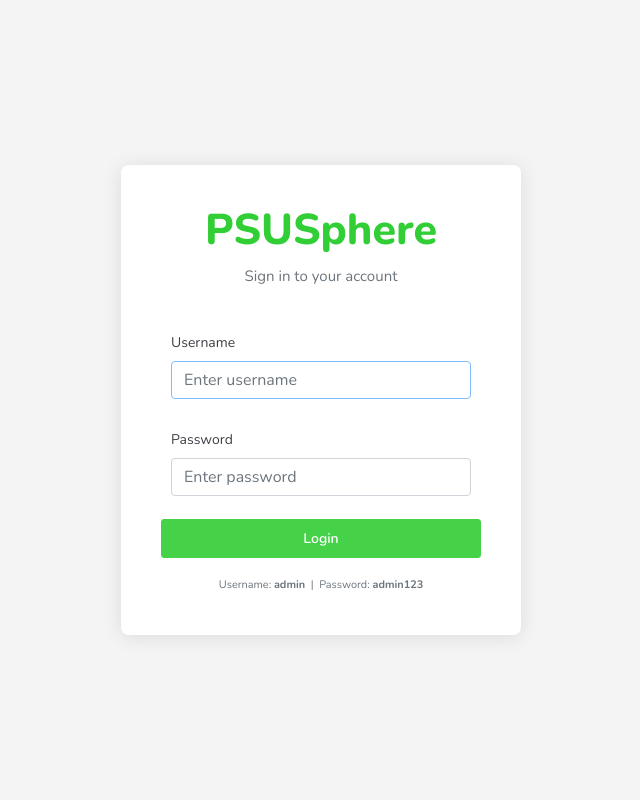
After one commit to snyb1010/PSUSphere, a Django app: page /login/ in a window 1280 px wide. The commit adds this page. Shown: the whole page, without its empty margins (319-959 px from the left). Run offline with Django 5.2, Linux system fonts and the light colour scheme; some libraries are stand-ins or nearby versions.

Commit message:
Fix dropdown layout, add login template, update credentials hint

```diff
--- /dev/null
+++ b/projectsite/templates/registration/login.html
@@ -0,0 +1,99 @@
+{% load static %}
+
+<!DOCTYPE html>
+<html>
+<head>
+    <meta http-equiv="X-UA-Compatible" content="IE=edge,chrome=1" />
+    <title>Login | PSUSphere</title>
+    <meta content='width=device-width, initial-scale=1.0, maximum-scale=1.0, user-scalable=0, shrink-to-fit=no' name='viewport' />
+    <link rel="stylesheet" href="{% static 'css/bootstrap.min.css' %}">
+    <link rel="stylesheet" href="https://fonts.googleapis.com/css?family=Nunito:200,200i,300,300i,400,400i,600,600i,700,700i,800,800i,900,900i">
+    <link rel="stylesheet" href="{% static 'css/ready.css' %}">
+    <style>
+        body {
+            background: #f4f4f4;
+        }
+        .login-wrapper {
+            display: flex;
+            justify-content: center;
+            align-items: center;
+            min-height: 100vh;
+        }
+        .login-card {
+            width: 100%;
+            max-width: 400px;
+            padding: 40px;
+            background: #fff;
+            border-radius: 8px;
+            box-shadow: 0 2px 20px rgba(0,0,0,0.1);
+        }
+        .login-card .logo {
+            text-align: center;
+            margin-bottom: 30px;
+        }
+        .login-card .logo h2 {
+            font-family: 'Nunito', sans-serif;
+            font-weight: 800;
+            color: #31ce36;
+        }
+        .btn-login {
+            background-color: #31ce36;
+            border-color: #31ce36;
+            color: #fff;
+            width: 100%;
+            font-weight: 600;
+        }
+        .btn-login:hover {
+            background-color: #28a745;
+            border-color: #28a745;
+            color: #fff;
+        }
+    </style>
+</head>
+<body>
+    <div class="login-wrapper">
+        <div class="login-card">
+            <div class="logo">
+                <h2>PSUSphere</h2>
+                <p class="text-muted">Sign in to your account</p>
+            </div>
+
+            {% if form.errors %}
+            <div class="alert alert-danger">
+                Invalid username or password. Please try again.
+            </div>
+            {% endif %}
+
+            {% if messages %}
+            {% for message in messages %}
+            <div class="alert alert-{{ message.tags }}">{{ message }}</div>
+            {% endfor %}
+            {% endif %}
+
+            <form method="post">
+                {% csrf_token %}
+                <div class="form-group">
+                    <label for="id_username">Username</label>
+                    <input type="text" name="username" id="id_username"
+                           class="form-control" placeholder="Enter username" autofocus required>
+                </div>
+                <div class="form-group">
+                    <label for="id_password">Password</label>
+                    <input type="password" name="password" id="id_password"
+                           class="form-control" placeholder="Enter password" required>
+                </div>
+                <input type="hidden" name="next" value="{{ next }}">
+                <button type="submit" class="btn btn-login mt-2">Login</button>
+            </form>
+
+            <div class="mt-3 text-center text-muted" style="font-size: 0.85rem;">
+                <small>Username: <strong>admin</strong> &nbsp;|&nbsp; Password: <strong>admin123</strong></small>
+            </div>
+
+        </div>
+    </div>
+
+    <script src="{% static 'js/core/jquery.3.2.1.min.js' %}"></script>
+    <script src="{% static 'js/core/bootstrap.min.js' %}"></script>
+</body>
+</html>
```
Also changed, not shown: projectsite/templates/base.html (+12 -7 lines).
